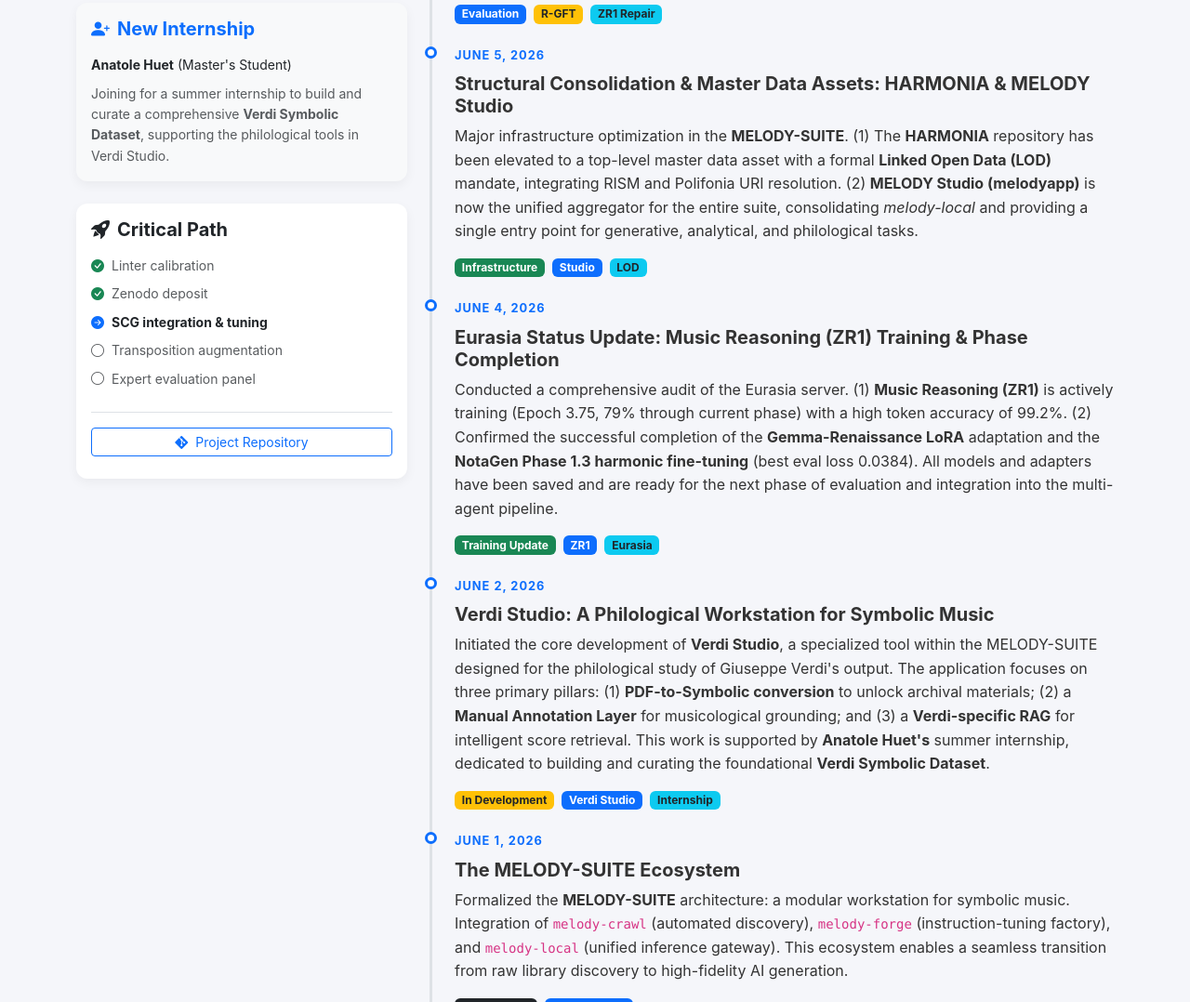
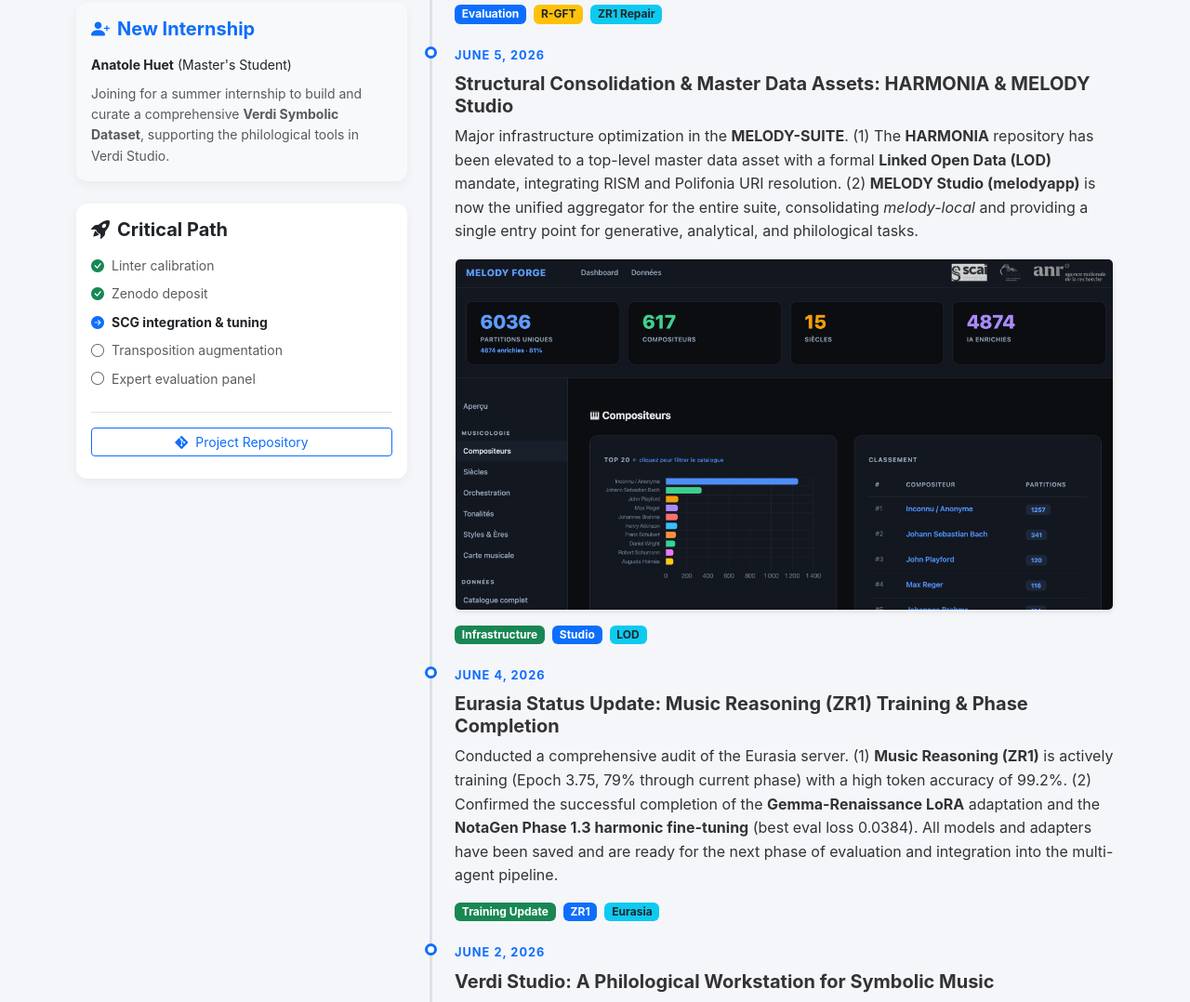
Before and after one commit to captaldebuch/captaldebuch.github.io, a plain HTML site: page ANR_MELODY/index.html in a window 1280 px wide. Shown: the part 646-1724 px from the top of the page at 93% size. Drawn offline with nearby package versions, Linux system fonts and the light colour scheme.

Commit message:
Update Melody journal: add Melody Forge dashboard screenshot

```diff
--- a/ANR_MELODY/index.html
+++ b/ANR_MELODY/index.html
@@ -208,6 +208,9 @@
                     <span class="date-badge">June 5, 2026</span>
                     <h5 class="fw-bold">Structural Consolidation & Master Data Assets: HARMONIA & MELODY Studio</h5>
                     <p>Major infrastructure optimization in the <strong>MELODY-SUITE</strong>. (1) The <strong>HARMONIA</strong> repository has been elevated to a top-level master data asset with a formal <strong>Linked Open Data (LOD)</strong> mandate, integrating RISM and Polifonia URI resolution. (2) <strong>MELODY Studio (melodyapp)</strong> is now the unified aggregator for the entire suite, consolidating <em>melody-local</em> and providing a single entry point for generative, analytical, and philological tasks.</p>
+                    <div class="mb-3 mt-3">
+                        <img src="images/melody_forge_dashboard.png" alt="Melody Forge Dashboard" class="img-fluid rounded shadow-sm border border-light">
+                    </div>
                     <div class="d-flex gap-2">
                         <span class="badge bg-success">Infrastructure</span>
                         <span class="badge bg-primary">Studio</span>
```
Also changed, not shown: ANR_MELODY/images/melody_forge_dashboard.png (added).
